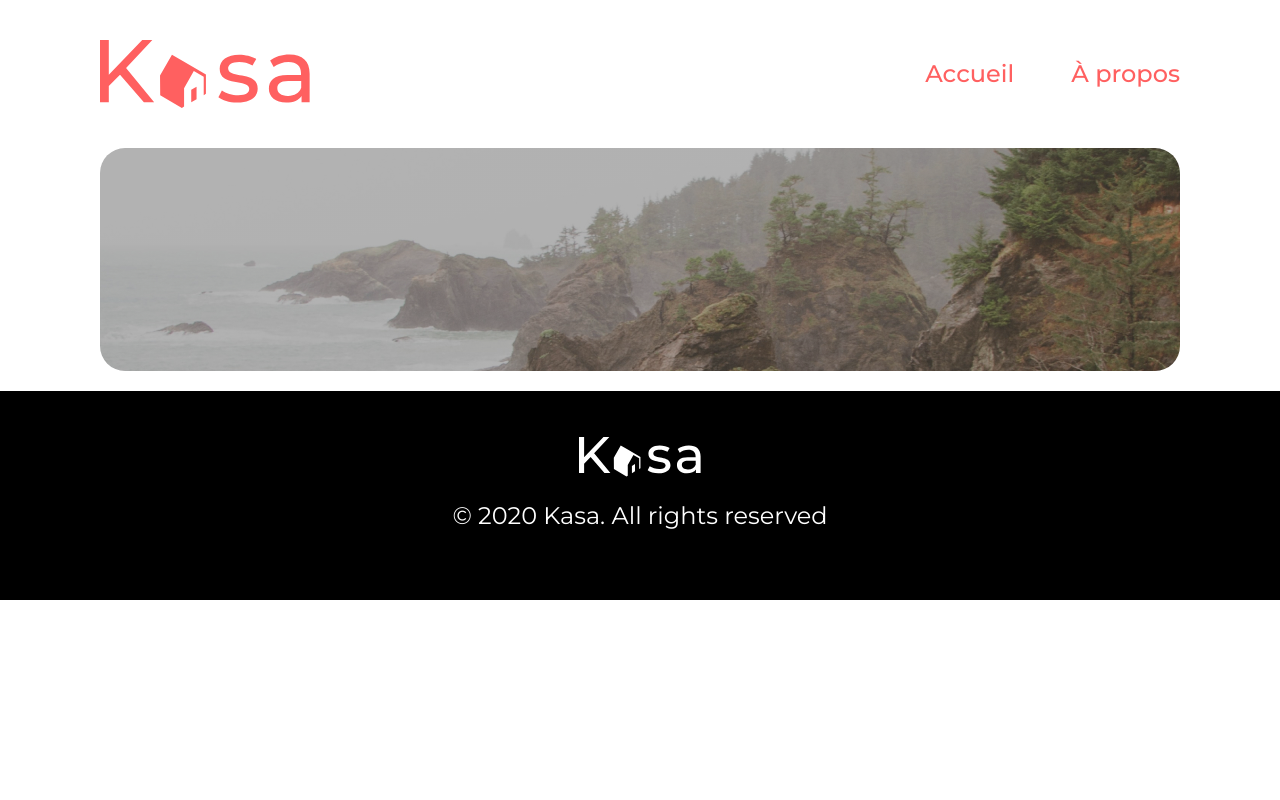
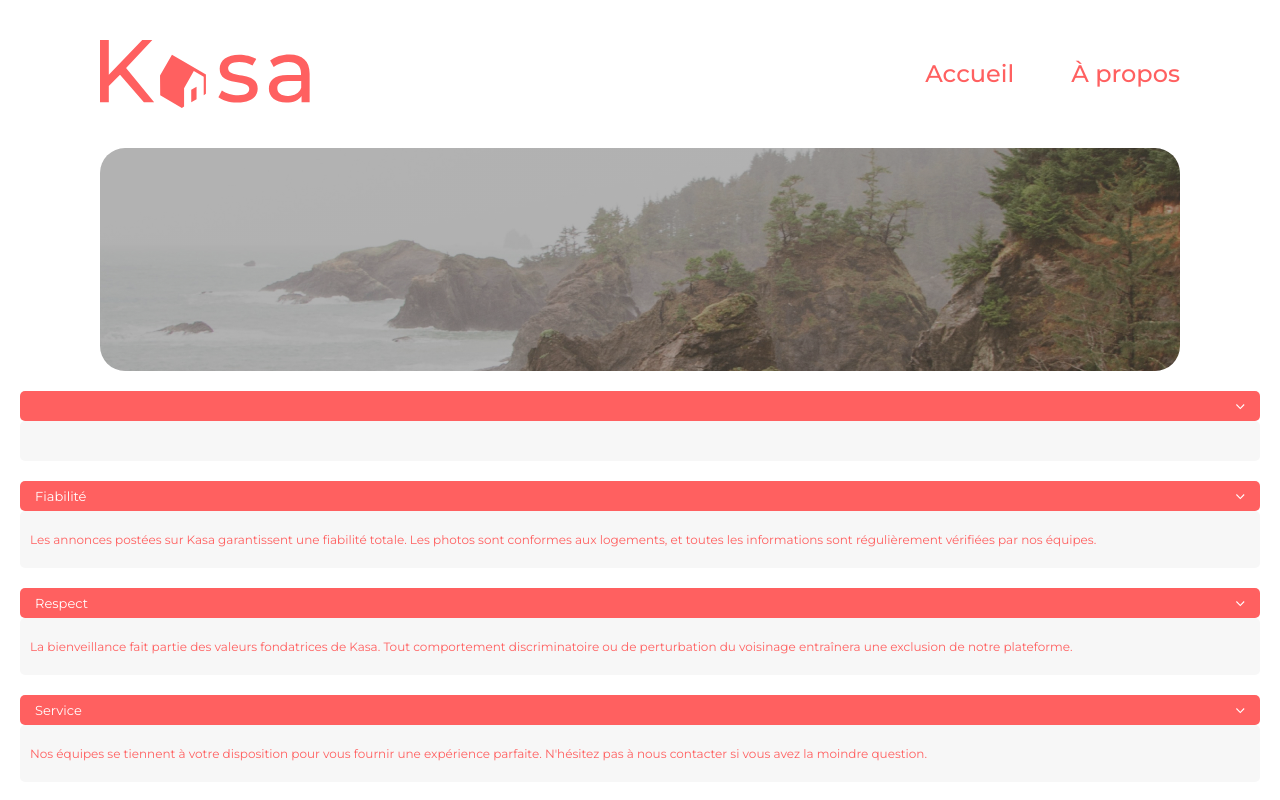
Before and after one commit to gwenananaelle/GwenaelleDuchesne_11_06052021, a React (Create React App) app: page /about in a window 1280 px wide. Shown: the top 800 px of the page. Built offline with nearby package versions, Linux system fonts and the light colour scheme.

Commit message:
dropdown component

```diff
--- /dev/null
+++ b/src/components/Dropdown.js
@@ -0,0 +1,15 @@
+import { ReactComponent as Chevron } from '../assets/chevron.svg'
+import '../styles/dropdown.css'
+
+function Dropdown(props) {
+    return (
+        <div className="dropdown">
+            <div className="dropdown-title">
+                <p>{props.title}</p>{' '}
+                <Chevron className="dropdown-chevron open" />
+            </div>
+            <div className="dropdown-content">{props.content}</div>
+        </div>
+    )
+}
+export default Dropdown
--- a/src/routes/about.jsx
+++ b/src/routes/about.jsx
@@ -1,12 +1,36 @@
 import Header from '../components/Header'
 import Banner from'../components/Banner'
 import Footer from '../components/Footer';
+import Dropdown from '../components/Dropdown';
+
+const aboutList = [
+  {
+    title : "Fiabilité",
+    content : "Les annonces postées sur Kasa garantissent une fiabilité totale. Les photos sont conformes aux logements, et toutes les informations sont régulièrement vérifiées  par nos équipes."
+  },
+  {
+    title : "Respect",
+    content : "La bienveillance fait partie des valeurs fondatrices de Kasa. Tout comportement discriminatoire ou de perturbation du voisinage entraînera une exclusion de notre plateforme."
+  },
+  {
+    title : "Service",
+    content : "Nos équipes se tiennent à votre disposition pour vous fournir une expérience parfaite. N'hésitez pas à nous contacter si vous avez la moindre question."
+  },
+  {
+    title : "Sécurité",
+    content :  "La sécurité est la priorité de Kasa. Aussi bien pour nos hôtes que pour les voyageurs, chaque logement correspond aux critères de sécurité établis par nos services. En laissant une note aussi bien à l'hôte qu'au locataire, cela permet à nos équipes de vérifier que les standards sont bien respectés. Nous organisons également des ateliers sur la sécurité domestique pour nos hôtes."
+  }
+]
 
 export default function About() {
   return (
     <main>
         < Header />
         <Banner />
+        <Dropdown />
+        {aboutList.map((element, index) =>
+        <Dropdown key={element.title+index} title={element.title} content={element.content} />
+        )}
         < Footer />
     </main>
   );
--- /dev/null
+++ b/src/styles/dropdown.css
@@ -0,0 +1,39 @@
+.dropdown {
+    max-width: calc(100vw - 40px);
+    margin: 20px auto;
+}
+.dropdown-title {
+    background: #ff6060;
+    border-radius: 5px;
+    color: #fff;
+    font-size: 13px;
+    padding: 0 15px;
+    height: 30px;
+    display: flex;
+    flex-direction: row;
+    flex-wrap: nowrap;
+    justify-content: space-between;
+    align-content: space-around;
+    align-items: center;
+}
+.dropdown-title p {
+    display: flex;
+    justify-content: center;
+    flex-direction: column;
+}
+.dropdown-content {
+    background: #f7f7f7;
+    border-radius: 5px;
+    padding: 20px 10px;
+    font-family: Montserrat;
+    font-style: normal;
+    font-weight: normal;
+    font-size: 12px;
+    line-height: 17px;
+    color: #ff6060;
+}
+.dropdown-chevron {
+    height: 15px;
+    width: 9px;
+    fill: #fff;
+}
```
Also changed, not shown: src/assets/Logo.js (deleted, +0 -12 lines), src/assets/chevron.svg (added).
